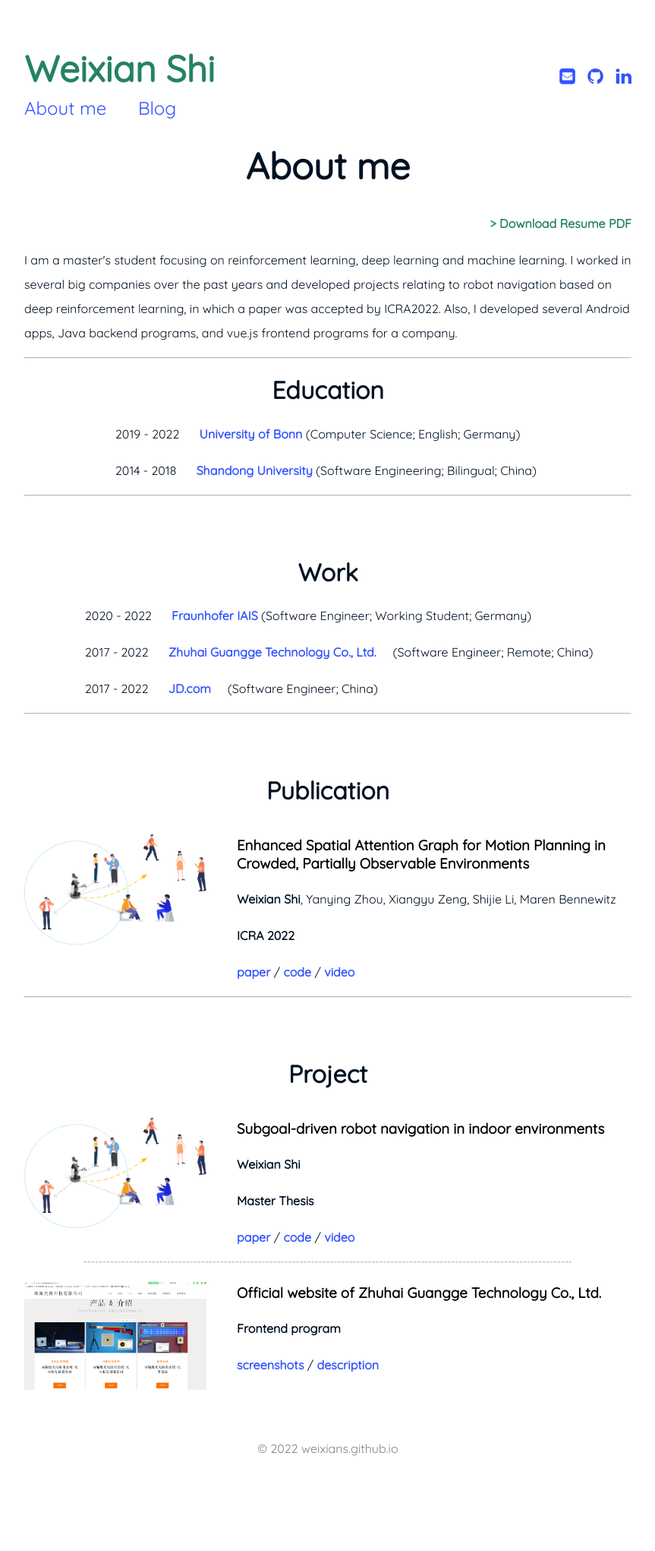
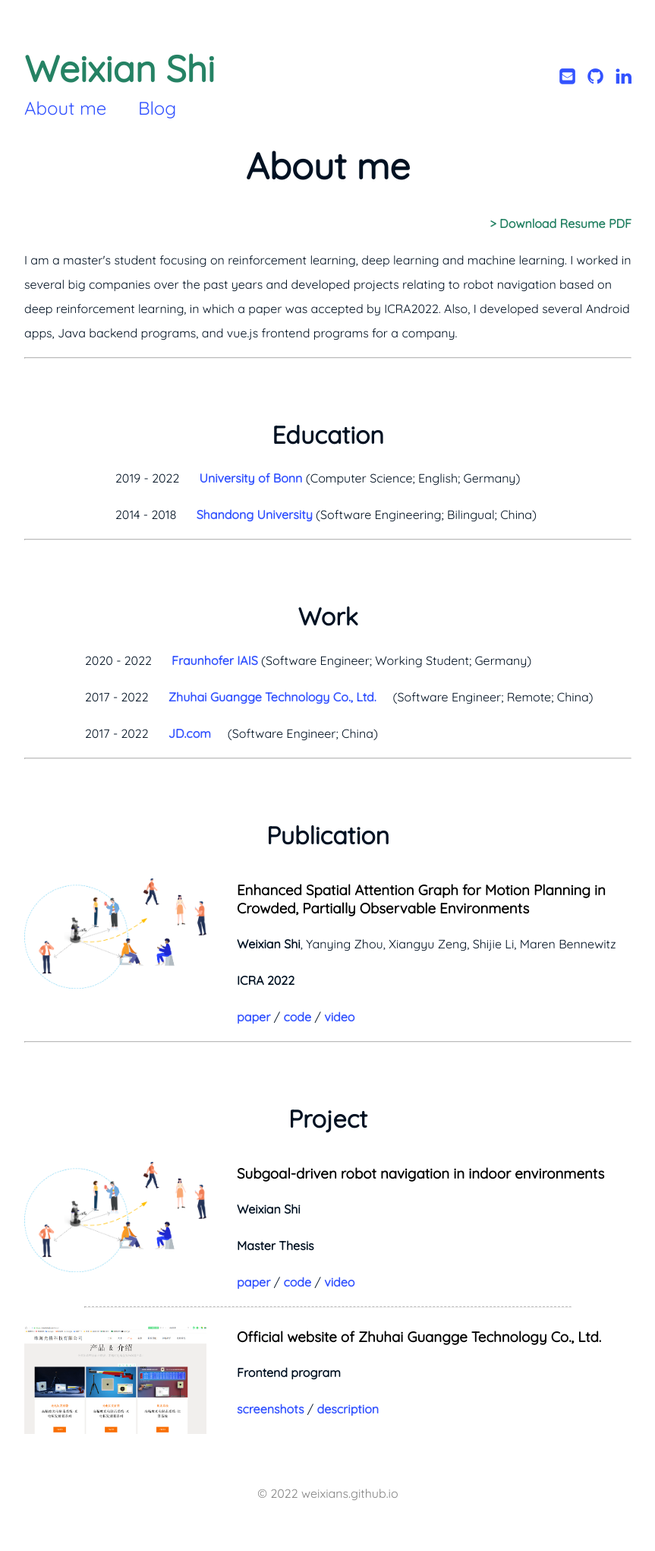
Before and after one commit to weixians/weixians.github.io, a Jekyll site: the page built from about_me.html, in a window 1280 px wide. Shown: the whole page at 76% size, without its empty margins (208-1071 px from the left). Built offline with Jekyll 4.4.1, drawn with Linux system fonts in a browser that asks for light colours; before the commit the page ends 1982 px from its top, so only the background shows below that.

Commit message:
change content

```diff
--- a/about_me.html
+++ b/about_me.html
@@ -39,7 +39,7 @@ subtitle:
 <hr class="solid"/>
 
 <div style="text-align: center;">
-    <h1>Education</h1>
+    <h1 class="title">Education</h1>
     <div style="text-align: left;padding-left: 15%">
         <p>2019 - 2022 &nbsp;&nbsp;&nbsp;&nbsp;
             <a href="https://www.uni-bonn.de/en/studying/degree-programs/degree-programs-a-z/computer-science-bsc?set_language=en"
```
